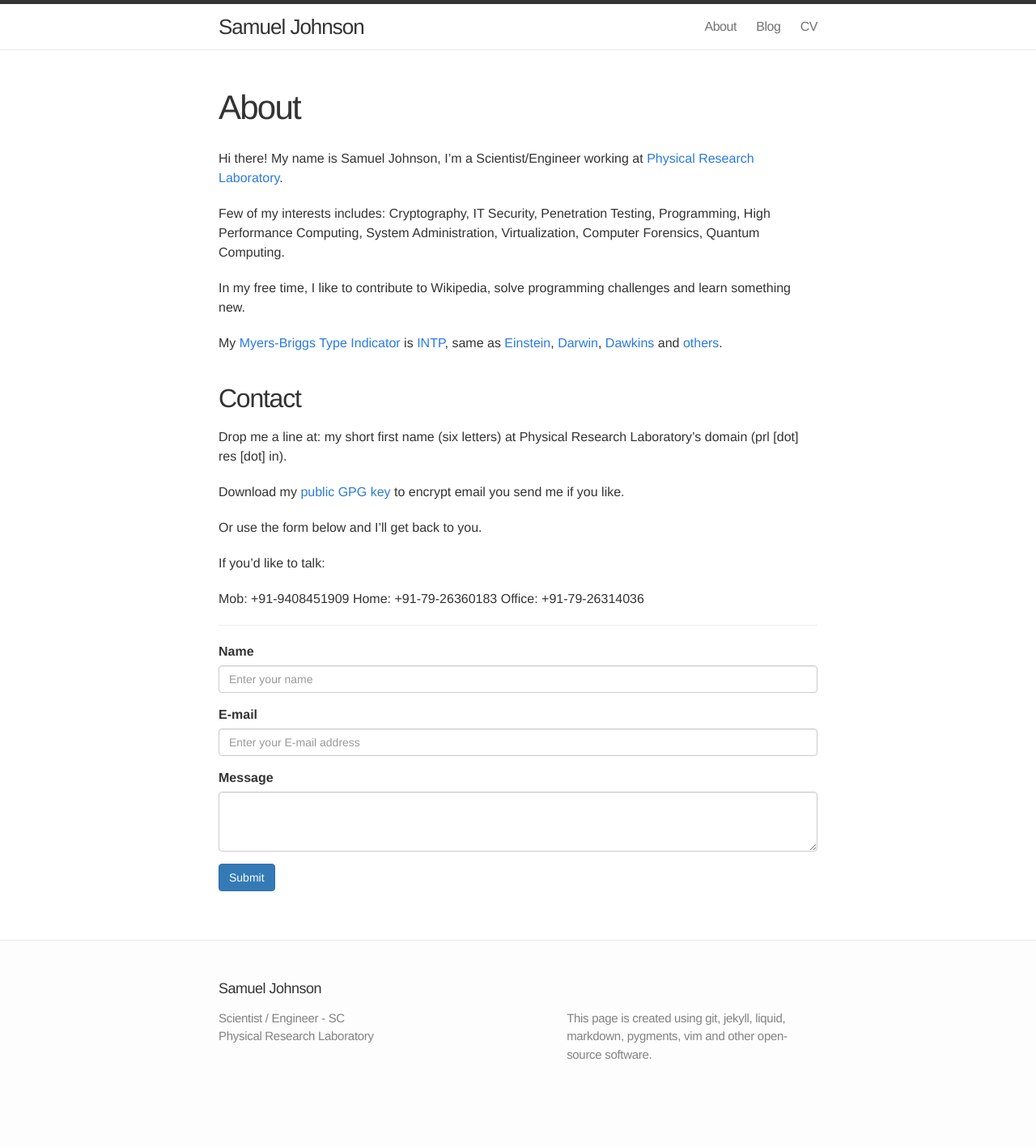
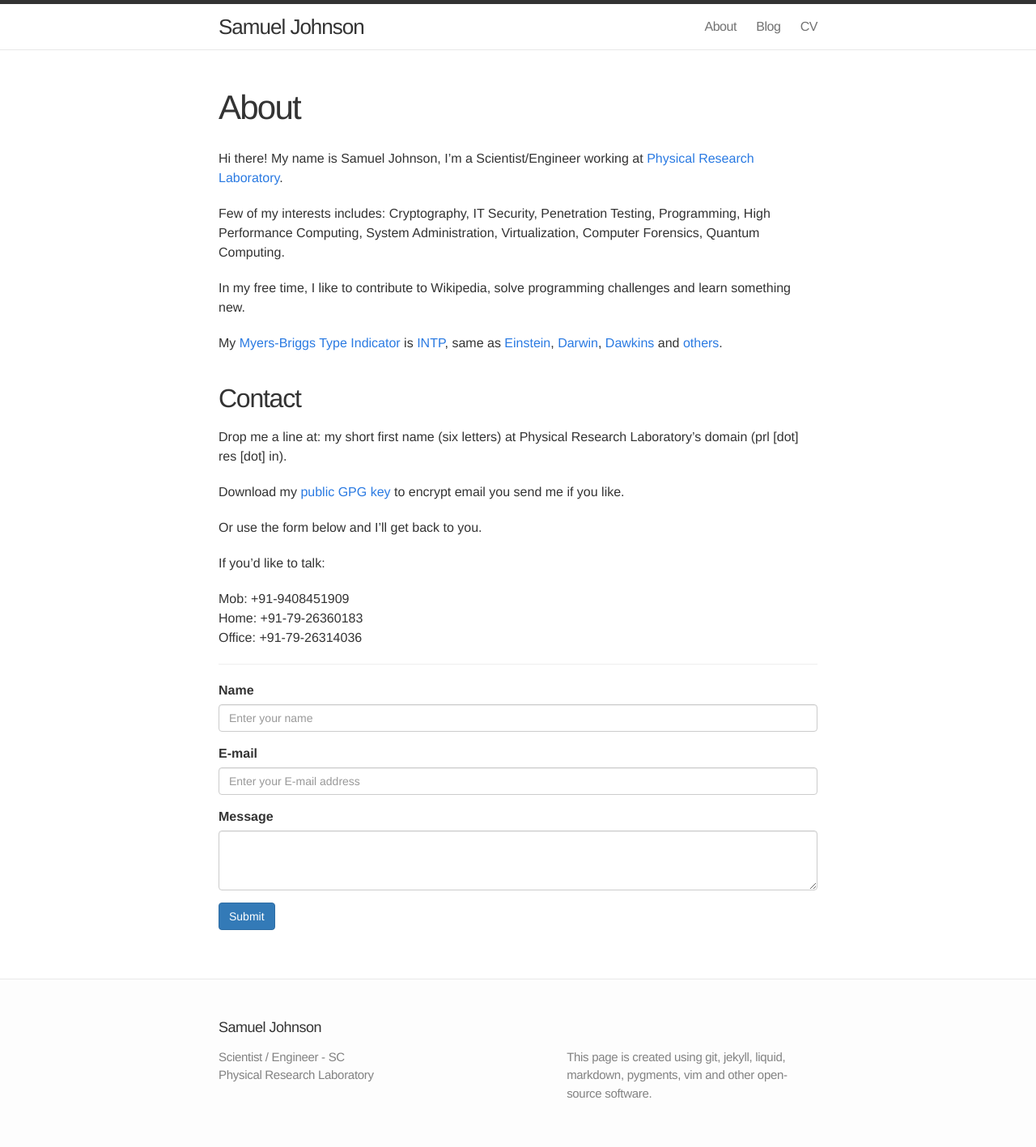
Before and after one commit to samueljohnson/samueljohnson.github.io.archive, a Jekyll site: the page built from about.markdown, in a window 1280 px wide. Shown: the whole page at 81% size. Built offline with Jekyll 4.4.1, drawn with Linux system fonts in a browser that asks for light colours; nearby versions of some CDN libraries; before the commit the page ends 1369 px from its top, so only the background shows below that.

Commit message:
Minor change

```diff
--- a/about.markdown
+++ b/about.markdown
@@ -22,9 +22,9 @@ Or use the form below and I'll get back to you.
 
 If you'd like to talk:
 
-Mob: +91-9408451909
-Home: +91-79-26360183
-Office: +91-79-26314036
+Mob: +91-9408451909<br>
+Home: +91-79-26360183<br>
+Office: +91-79-26314036<br>
 
 ----
 
```
